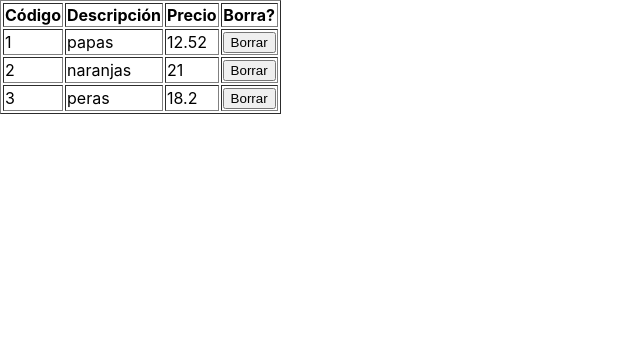
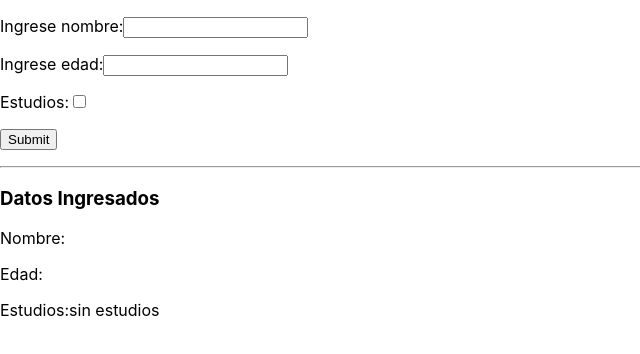
Before and after one commit to utsocial/react-ya, a React (Create React App) app: page / in a window 1280 px wide. Shown: the top 354 px of the page, without its empty margins (0-640 px from the left). Built offline with nearby package versions, Linux system fonts and the light colour scheme.

Commit message:
US12: adding the binding to forms

```diff
--- a/src/App.js
+++ b/src/App.js
@@ -1,67 +1,92 @@
 import React, { Component } from "react";
 import "./App.css";
+
+// http://www.tutorialesprogramacionya.com/reactya/detalleconcepto.php?punto=12&codigo=12&inicio=0
 
 class App extends Component {
   constructor(props) {
     super(props);
     this.state = {
-      articulos: [
-        {
-          codigo: 1,
-          descripcion: "papas",
-          precio: 12.52
-        },
-        {
-          codigo: 2,
-          descripcion: "naranjas",
-          precio: 21
-        },
-        {
-          codigo: 3,
-          descripcion: "peras",
-          precio: 18.2
-        }
-      ]
+      nombre: "",
+      edad: "",
+      estudio: false
     };
-    this.borrar = this.borrar.bind(this);
+    // Enlazamos los métodos que se ejecutarán cuando haya cambios en los controles de formulario
+    // Si no nos lanza: Cannot read property 'setState' of undefined en cada metodo: procesar, cambioXXXX
+    this.procesar = this.procesar.bind(this);
+    this.cambioNombre = this.cambioNombre.bind(this);
+    this.cambioEdad = this.cambioEdad.bind(this);
+    this.cambioEstudio = this.cambioEstudio.bind(this);
   }
+
   render() {
     return (
       <div>
-        <table border="1">
-          <thead>
-            <tr>
-              <th>Código</th>
-              <th>Descripción</th>
-              <th>Precio</th>
-              <th>Borra?</th>
-            </tr>
-          </thead>
-          <tbody>
-            {this.state.articulos.map(elemento => {
-              return (
-                <tr key={elemento.codigo}>
-                  <td>{elemento.codigo}</td>
-                  <td>{elemento.descripcion}</td>
-                  <td>{elemento.precio}</td>
-                  <td>
-                    <button onClick={() => this.borrar(elemento.codigo)}>
-                      Borrar
-                    </button>
-                  </td>
-                </tr>
-              );
-            })}
-          </tbody>
-        </table>
+        <form onSubmit={this.procesar}>
+          <p>
+            Ingrese nombre:
+            <input
+              type="text"
+              value={this.state.nombre}
+              onChange={this.cambioNombre}
+            />
+          </p>
+          <p>
+            Ingrese edad:
+            <input
+              type="number"
+              value={this.state.edad}
+              onChange={this.cambioEdad}
+            />
+          </p>
+          <p>
+            Estudios:
+            <input
+              type="checkbox"
+              value={this.state.estudio}
+              onChange={this.cambioEstudio}
+            />
+          </p>
+          <p>
+            <input type="submit" />
+          </p>
+        </form>
+        <hr />
+        <h3>Datos Ingresados</h3>
+        <p>Nombre:{this.state.nombre}</p>
+        <p>Edad:{this.state.edad}</p>
+        <p>Estudios:{this.state.estudio ? "con estudios" : "sin estudios"}</p>
       </div>
     );
   }
 
-  borrar(cod) {
-    var temp = this.state.articulos.filter(el => el.codigo !== cod);
+  procesar(e) {
+    e.preventDefault();
+    alert(
+      "Dato cargado " +
+        this.state.nombre +
+        " " +
+        +this.state.edad +
+        " " +
+        +this.state.estudio
+    );
+  }
+
+  cambioNombre(e) {
     this.setState({
-      articulos: temp
+      nombre: e.target.value
+    });
+  }
+
+  cambioEdad(e) {
+    this.setState({
+      edad: e.target.value
+    });
+  }
+
+  cambioEstudio(e) {
+    this.setState({
+      estudio: !this.state.estudio
     });
   }
 }
```
